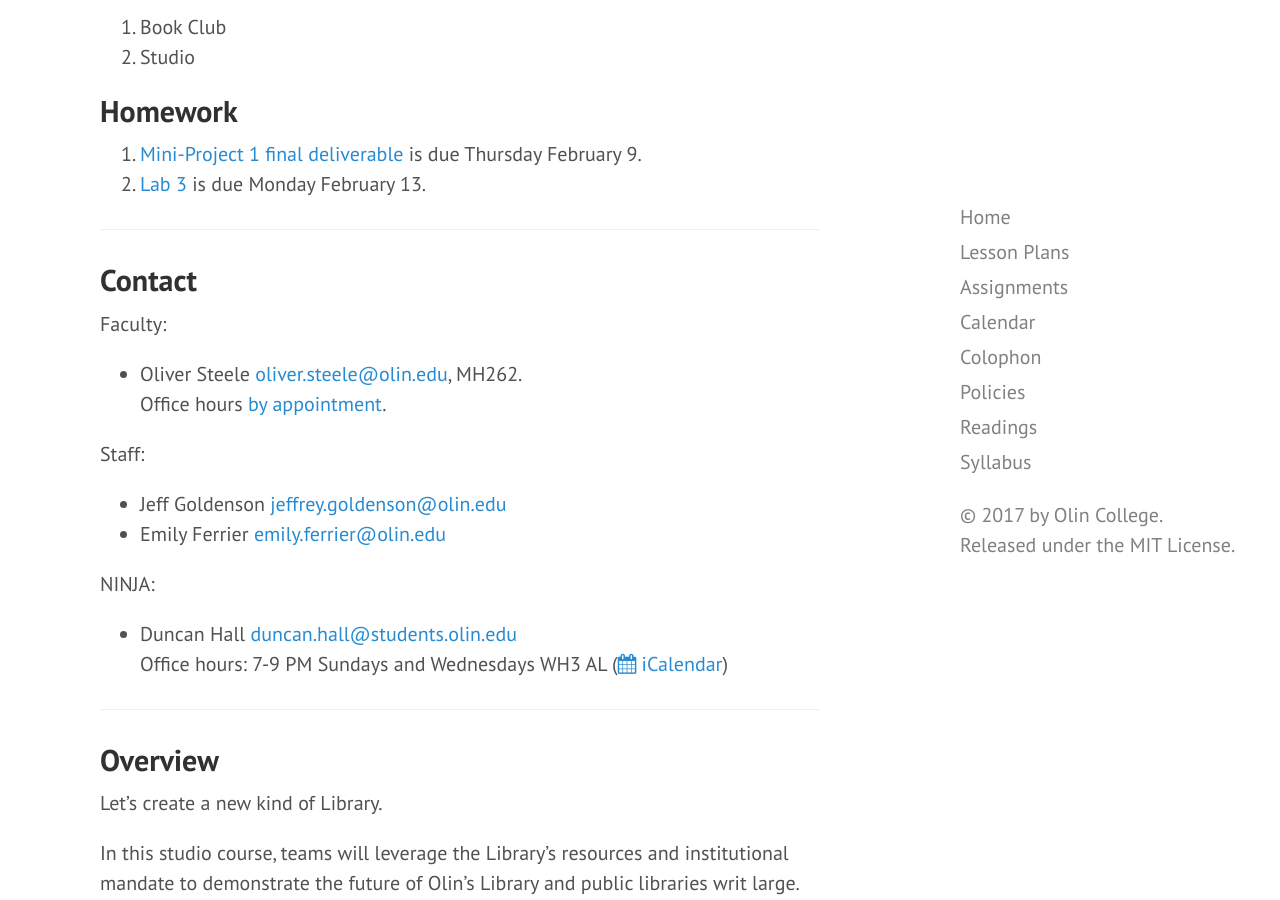
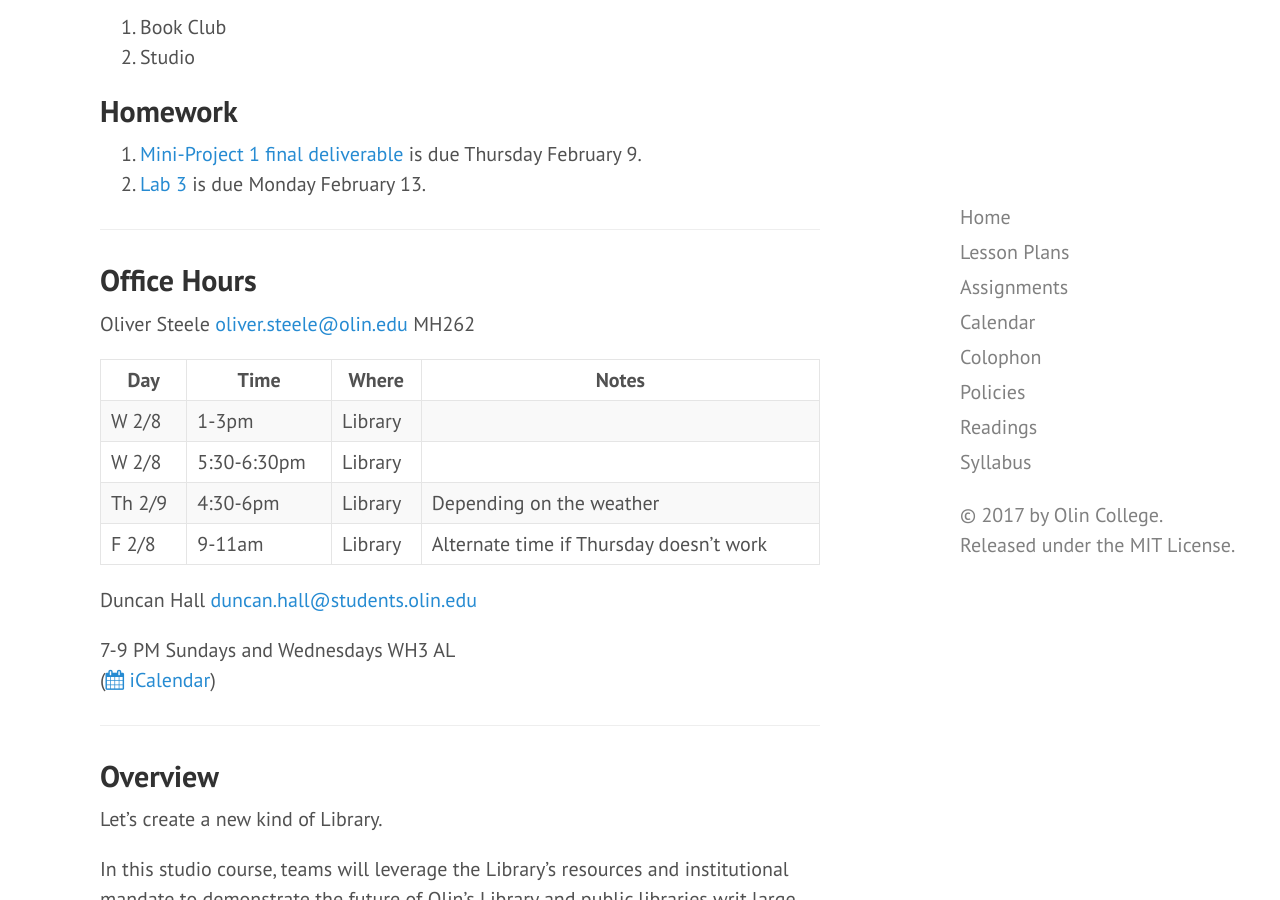
Before and after one commit to osteele/hackingthelibrary.org, a Jekyll site: the page built from index.md, in a window 1280 px wide and 900 px high, scrolled down 589 px. Built offline with Jekyll 4.4.1, drawn with Linux system fonts in a browser that asks for light colours.

Commit message:
office hours

```diff
--- a/index.md
+++ b/index.md
@@ -20,22 +20,20 @@ title: Hacking the Library
 
 ---
 
-## Contact
+## Office Hours
 
-Faculty:
+Oliver Steele <oliver.steele@olin.edu> MH262
 
-* Oliver Steele <oliver.steele@olin.edu>, MH262.<br/>
-Office hours [by appointment](http://meetme.so/osteele).
+Day    | Time          | Where | Notes
+------ | ------------- | -------
+W 2/8  | 1-3pm         | Library
+W 2/8  | 5:30-6:30pm   | Library
+Th 2/9 | 4:30-6pm      | Library | Depending on the weather
+F 2/8  | 9-11am        | Library | Alternate time if Thursday doesn't work
 
-Staff:
+Duncan Hall <duncan.hall@students.olin.edu><br/>
 
-* Jeff Goldenson <jeffrey.goldenson@olin.edu>
-* Emily Ferrier <emily.ferrier@olin.edu>
-
-NINJA:
-
-* Duncan Hall <duncan.hall@students.olin.edu><br/>
-Office hours: 7-9 PM Sundays and Wednesdays WH3 AL
+7-9 PM Sundays and Wednesdays WH3 AL<br>
 ([<i class="fa fa-calendar"></i> iCalendar](webcal://p09-calendars.icloud.com/published/2/0HsmJrKvrRZCQrGupJdLvCGi_CPXDbXA5HFworPq2R6wR4MiDQ9YI7I7lImLsjfBOWL_ntnAvSu2UgbHWy9j-79snfX5BNcKNYJFb6ptsgM))
 
 ---
```
